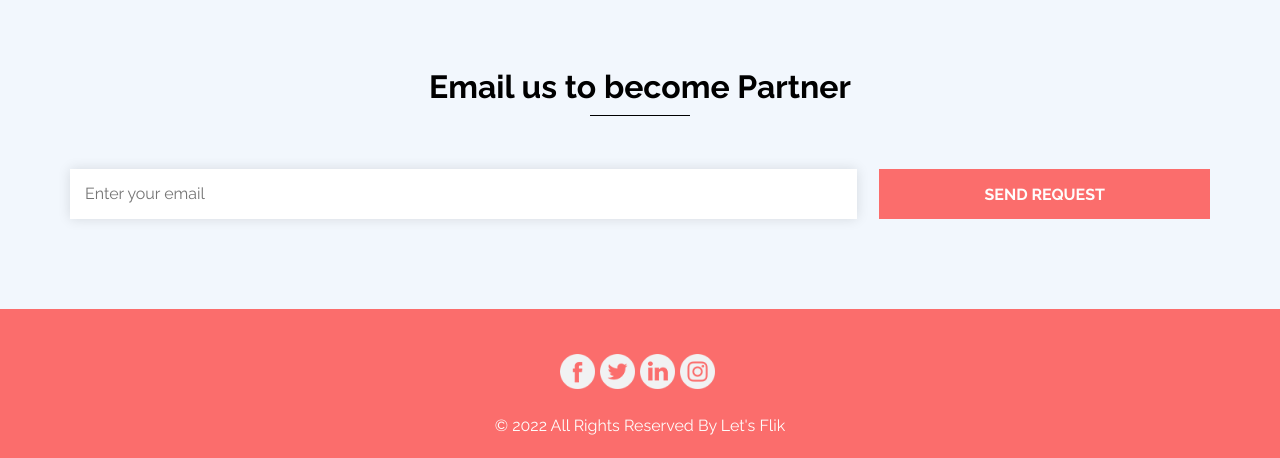
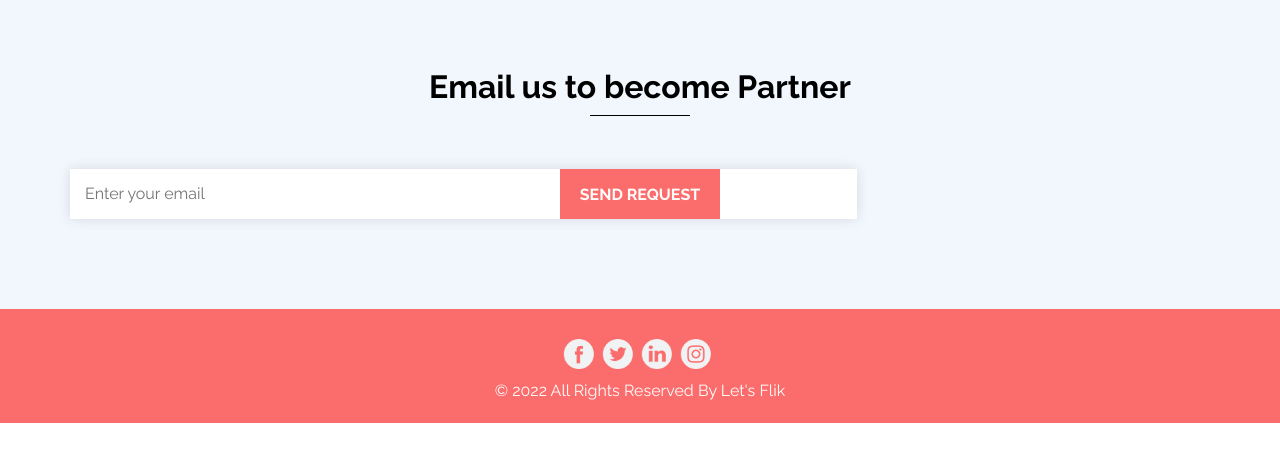
Before and after one commit to developermayank-bit/Test2, a plain HTML site: page index.html in a window 1280 px wide. Shown: the part 3028-3486 px from the top of the page. After the commit the page ends 3451 px from the top, so only its background shows below. Drawn offline with nearby package versions, Linux system fonts and the light colour scheme.

Commit message:
Add files via upload

```diff
--- a/css/responsive.css
+++ b/css/responsive.css
@@ -111,7 +111,9 @@
     }
 }
 
-@media (max-width: 480px) {}
+@media (max-width: 480px) {
+
+}
 
 @media (max-width: 400px) {
     .slider_section .detail-box h2 {
--- a/css/style.css
+++ b/css/style.css
@@ -614,8 +614,11 @@ a:focus {
   box-shadow: 0px 0px 12px 0px rgba(0, 0, 0, 0.12);
 }
 
-.subscribe_section form button {
-  width: 29%;
+.subscribe_section button {
+  position: absolute;
+  left: 50%;
+  transform: translateX(-50%);
+  width: 10rem;
   height: 50px;
   text-transform: uppercase;
   display: inline-block;
@@ -827,25 +830,21 @@ a:focus {
 }
 
 .footer_section .social_container {
-  width: 95%;
-  margin: 0 auto;
+  width: 100%;
 
+ position: relative;
   padding: 25px 0;
 }
 
 .footer_section .social-box {
-  margin: 0 auto;
-  width: 400px;
-  display: -webkit-box;
-  display: -ms-flexbox;
-  display: flex;
-  -webkit-box-pack: center;
-      -ms-flex-pack: center;
-          justify-content: center;
+  position: absolute;
+  top: 50%;
+  left: 50%;
+  transform: translate(-50%,-50%);
 }
 
 .footer_section .social-box img {
-  width: 35px;
+  width: 30px;
   margin-right: 5px;
 }
 
```
